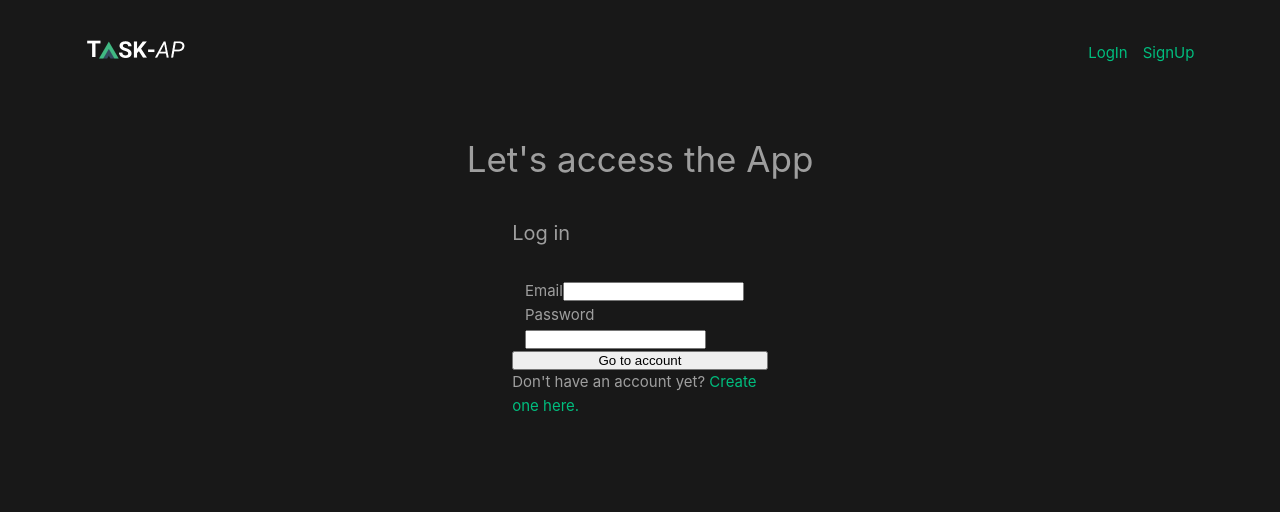
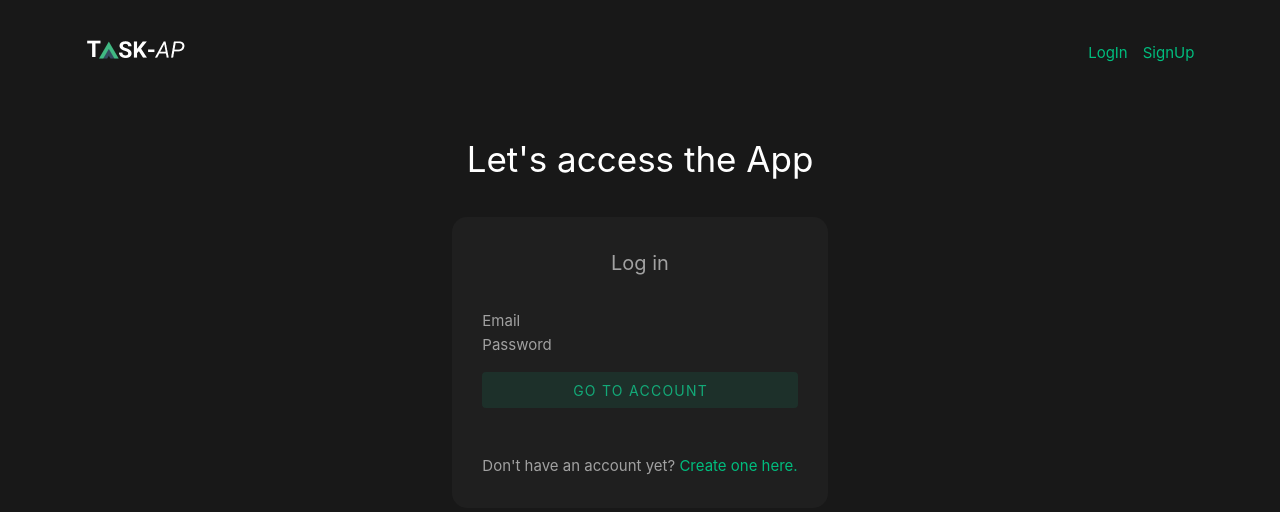
Before and after one commit to YasserSE/MyTasks.APP, a Vue app: page /auth/login in a window 1280 px wide. Shown: the top 512 px of the page. Built offline with nearby package versions, Linux system fonts and the light colour scheme.

Commit message:
Some UI-UX advance

```diff
--- a/package.json
+++ b/package.json
@@ -13,7 +13,8 @@
     "@supabase/supabase-js": "^2.20.0",
     "pinia": "^2.0.32",
     "vue": "^3.2.47",
-    "vue-router": "^4.1.6"
+    "vue-router": "^4.1.6",
+    "vuetify": "^3.2.2"
   },
   "devDependencies": {
     "@rushstack/eslint-patch": "^1.2.0",
--- a/src/assets/base.css
+++ b/src/assets/base.css
@@ -74,6 +74,7 @@ body {
 }
 h1 {
   font-size: 35px;
+  color: white;
 }
 h2 {
   font-size: 30px;
--- a/src/components/LogIn.vue
+++ b/src/components/LogIn.vue
@@ -8,10 +8,13 @@
             <div>
                 <label>Password</label><input type="password" id="password" v-model="password">
             </div>
-            <button type="submit">Go to account</button>
+            <v-btn variant="tonal" type="submit" class="authBtn">
+                Go to account
+            </v-btn>
         </form>
+        <v-divider color="success"></v-divider>
         <p>Don't have an account yet? <router-link to="/auth/signup">Create one here.</router-link></p>
-    </div>
+        </div>
 </template>
 
 
@@ -52,13 +55,22 @@ const resetInput = () => {
 .authDiv {
     display: flex;
     width: 100%;
+    align-items: center;
     flex-direction: column;
+    background-color: #1F1F1F;
+    padding: 30px;
+    border-radius: 15px;
 }
 
 #authForm {
     display: flex;
+    width: 100%;
     flex-direction: column;
     justify-content: space-around;
     margin-top: 30px;
+    margin-bottom: 30px;
+}
+.authBtn{
+    margin: 15px 0px;
 }
 </style>
--- a/src/components/RegisterComp.vue
+++ b/src/components/RegisterComp.vue
@@ -12,8 +12,11 @@
             <div>
                 <label>Confirm password</label><input type="password" id="passwordConfirm" v-model="passConfirm" required>
             </div>
-            <button type="submit">Register</button>
+            <v-btn variant="tonal" type="submit" class="authBtn">
+                Create account
+            </v-btn>
         </form>
+        <v-divider color="success"></v-divider>
         <p>Do you already have an account? <router-link to="/auth/login">Log in here.</router-link></p>
     </div>
 </template>
@@ -60,7 +63,11 @@ const resetInput = () => {
 .authDiv {
     display: flex;
     width: 100%;
+    align-items: center;
     flex-direction: column;
+    background-color: #1F1F1F;
+    padding: 30px;
+    border-radius: 15px;
 }
 
 #authForm {
@@ -68,5 +75,9 @@ const resetInput = () => {
     flex-direction: column;
     justify-content: space-around;
     margin-top: 30px;
+    margin-bottom: 30px;
+}
+.authBtn{
+    margin: 15px 0px;
 }
 </style>
--- a/src/components/TheWelcome.vue
+++ b/src/components/TheWelcome.vue
@@ -18,9 +18,6 @@ const name = store.user.email.split("@")
 
 
 <style>
-div {
-    padding: 0px 5%;
-}
 span {
     color: hsla(160, 80%, 37%, 1);
 }
--- a/src/main.js
+++ b/src/main.js
@@ -6,9 +6,20 @@ import router from './router'
 
 import './assets/main.css'
 
+import 'vuetify/styles'
+import { createVuetify } from 'vuetify'
+import * as components from 'vuetify/components'
+import * as directives from 'vuetify/directives'
+
+const vuetify = createVuetify({
+  components,
+  directives,
+})
+
 const app = createApp(App)
 
 app.use(createPinia())
 app.use(router)
+app.use(vuetify)
 
 app.mount('#app')
```
Also changed, not shown: 1 other file (tests, documents, lock files or other folders).
